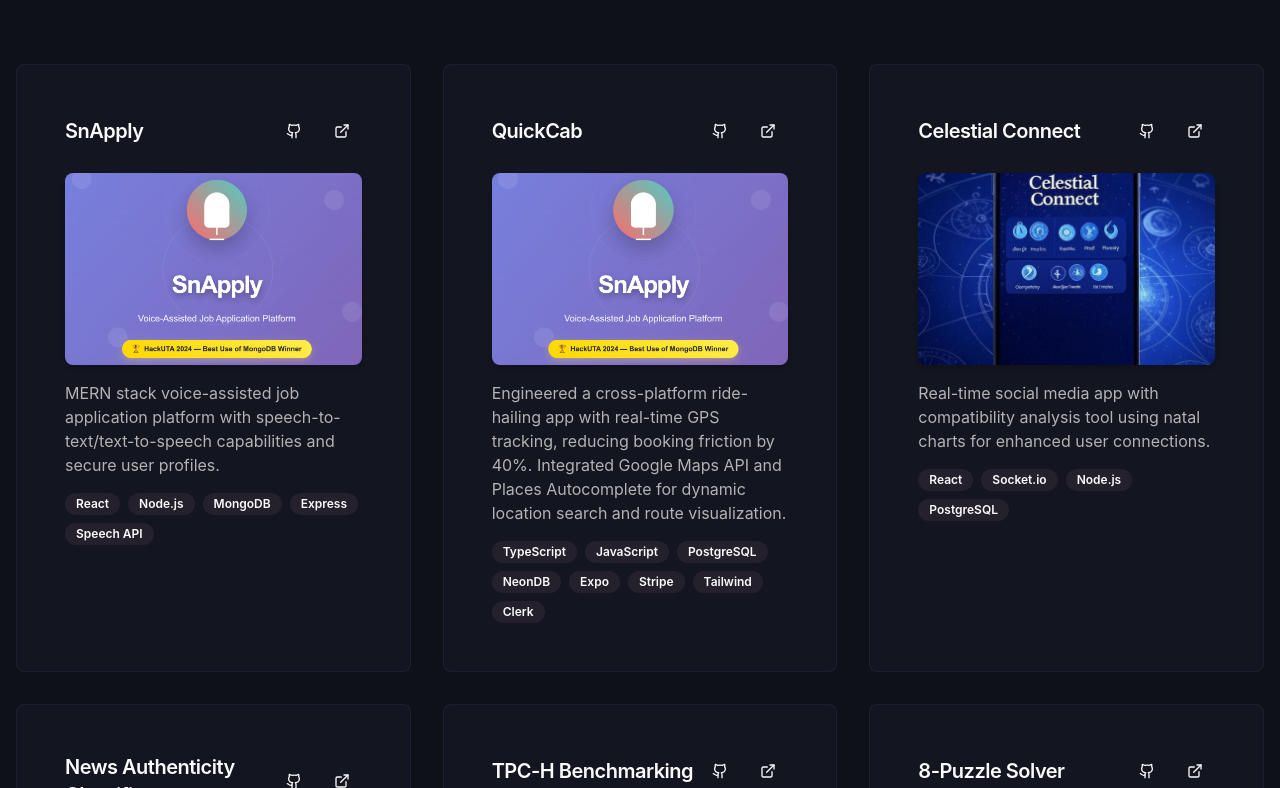
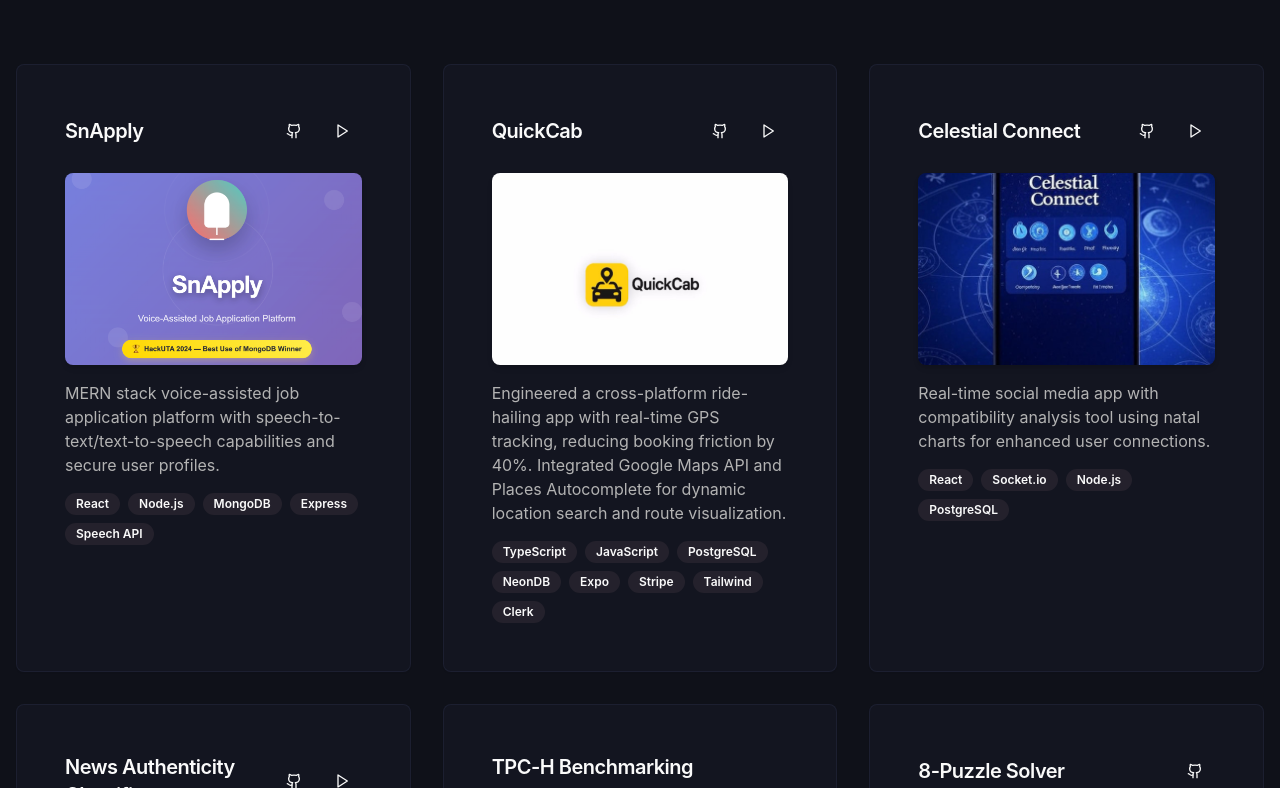
Before and after one commit to txm19/tistamanandhar, a React (Vite) app: page / in a window 1280 px wide. Shown: the part 992-1780 px from the top of the page. Built offline with nearby package versions, Linux system fonts and the light colour scheme.

Commit message:
Update project images and links
Updated QuickCab and News Authenticity project images.
Configured SnApply and Celestial Connect projects to link to GitHub and demo videos respectively, using appropriate icons.

```diff
--- a/src/pages/Portfolio.tsx
+++ b/src/pages/Portfolio.tsx
@@ -1,5 +1,5 @@
 import { useState, useEffect } from 'react';
-import { Menu, X, Github, Linkedin, Mail, Phone, ExternalLink, MapPin, Calendar, Code, Briefcase, GraduationCap, User, Send, Users, BarChart3, BookOpen, Megaphone, Award, Star, Globe, Server, Database, Palette, Brain, Monitor, Smartphone, Cloud, Shield, GitBranch, FileCode, Coffee, Heart, Users2, Target, Zap, Lightbulb } from 'lucide-react';
+import { Menu, X, Github, Linkedin, Mail, Phone, ExternalLink, MapPin, Calendar, Code, Briefcase, GraduationCap, User, Send, Users, BarChart3, BookOpen, Megaphone, Award, Star, Globe, Server, Database, Palette, Brain, Monitor, Smartphone, Cloud, Shield, GitBranch, FileCode, Coffee, Heart, Users2, Target, Zap, Lightbulb, Play } from 'lucide-react';
 import { Button } from '@/components/ui/button';
 import { Card, CardContent, CardDescription, CardHeader, CardTitle } from '@/components/ui/card';
 import { Input } from '@/components/ui/input';
@@ -14,7 +14,8 @@ import breakthroughCert from '@/assets/breakthrough-cert.png';
 import goldmanSachsCert from '@/assets/goldman-sachs-cert.png';
 import snapplyImage from '@/assets/snapply-screenshot.png';
 import celestialImage from '@/assets/celestial-connect.jpg';
-import pendigitsImage from '@/assets/pendigits-classifier.jpg';
+import quickcabImage from '@/assets/quickcab-screenshot.jpg';
+import newsAuthenticityImage from '@/assets/news-authenticity-screenshot.jpg';
 import tpchImage from '@/assets/tpc-h-benchmark.jpg';
 import lotteryImage from '@/assets/lottery-scheduler.png';
 import puzzleImage from '@/assets/8-puzzle-solver.jpg';
@@ -58,7 +59,7 @@ const Portfolio = () => {
     description: 'MERN stack voice-assisted job application platform with speech-to-text/text-to-speech capabilities and secure user profiles.',
     techStack: ['React', 'Node.js', 'MongoDB', 'Express', 'Speech API'],
     link: 'https://github.com/txm19/SnApply',
-    demo: '#',
+    demo: 'https://drive.google.com/file/d/1sC1fgm1REx4BVBn8ilPUv0p7XvsFlyDb/view',
     image: snapplyImage
   }, {
     title: 'QuickCab',
@@ -66,13 +67,13 @@ const Portfolio = () => {
     techStack: ['TypeScript', 'JavaScript', 'PostgreSQL', 'NeonDB', 'Expo', 'Stripe', 'Tailwind', 'Clerk'],
     link: 'https://github.com/txm19/QuickCab',
     demo: 'https://www.youtube.com/shorts/W6gXn4lUsfg',
-    image: snapplyImage
+    image: quickcabImage
   }, {
     title: 'Celestial Connect',
     description: 'Real-time social media app with compatibility analysis tool using natal charts for enhanced user connections.',
     techStack: ['React', 'Socket.io', 'Node.js', 'PostgreSQL'],
     link: 'https://github.com/txm19/CelestialConnectApp',
-    demo: '#',
+    demo: 'https://www.youtube.com/watch?v=RLPchgTPpd4',
     image: celestialImage
   }, {
     title: 'News Authenticity Classifier',
@@ -80,7 +81,7 @@ const Portfolio = () => {
     techStack: ['Python', 'Flask', 'scikit-learn', 'ngrok', 'HTML/CSS'],
     link: 'https://github.com/txm19/NewsAuthenticityClassifier',
     demo: 'https://www.youtube.com/watch?v=yLi1AeJiZlA',
-    image: pendigitsImage
+    image: newsAuthenticityImage
   }, {
     title: 'TPC-H Benchmarking',
     description: 'MySQL database performance profiling and optimization study with comprehensive analysis.',
@@ -315,16 +316,20 @@ const Portfolio = () => {
                   <div className="flex items-center justify-between">
                     <CardTitle className="text-xl">{project.title}</CardTitle>
                     <div className="flex space-x-2">
+                      {project.link !== '#' && (
                         <Button variant="ghost" size="sm" asChild>
                           <a href={project.link} target="_blank" rel="noopener noreferrer">
                             <Github className="h-4 w-4" />
                           </a>
                         </Button>
+                      )}
+                      {project.demo !== '#' && (
                         <Button variant="ghost" size="sm" asChild>
                           <a href={project.demo} target="_blank" rel="noopener noreferrer">
-                          <ExternalLink className="h-4 w-4" />
+                            <Play className="h-4 w-4" />
                           </a>
                         </Button>
+                      )}
                     </div>
                   </div>
                 </CardHeader>
```
Also changed, not shown: src/assets/news-authenticity-screenshot.jpg (added), src/assets/quickcab-screenshot.jpg (added). Lines whose indentation alone changed are shown as unchanged.
